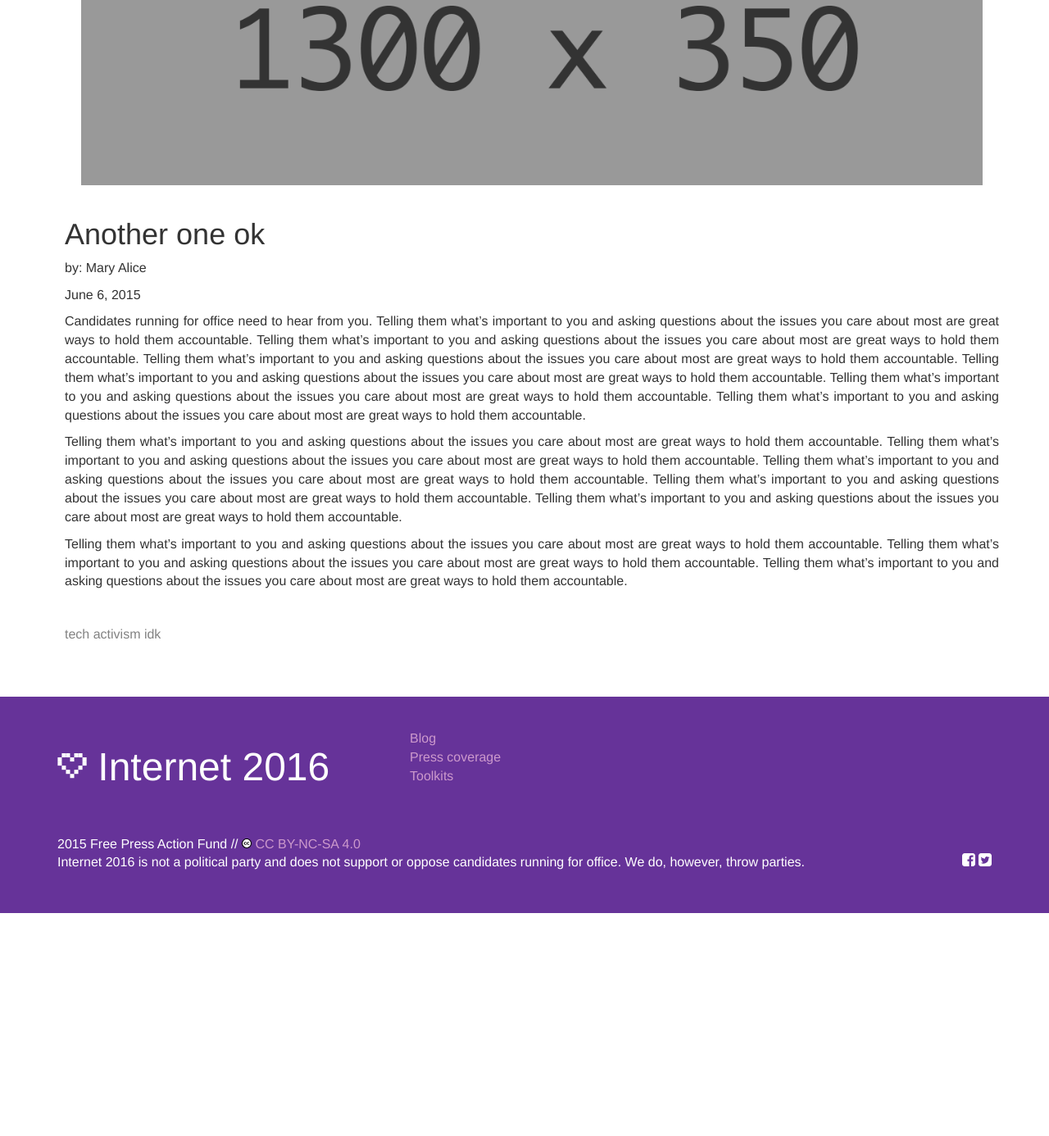
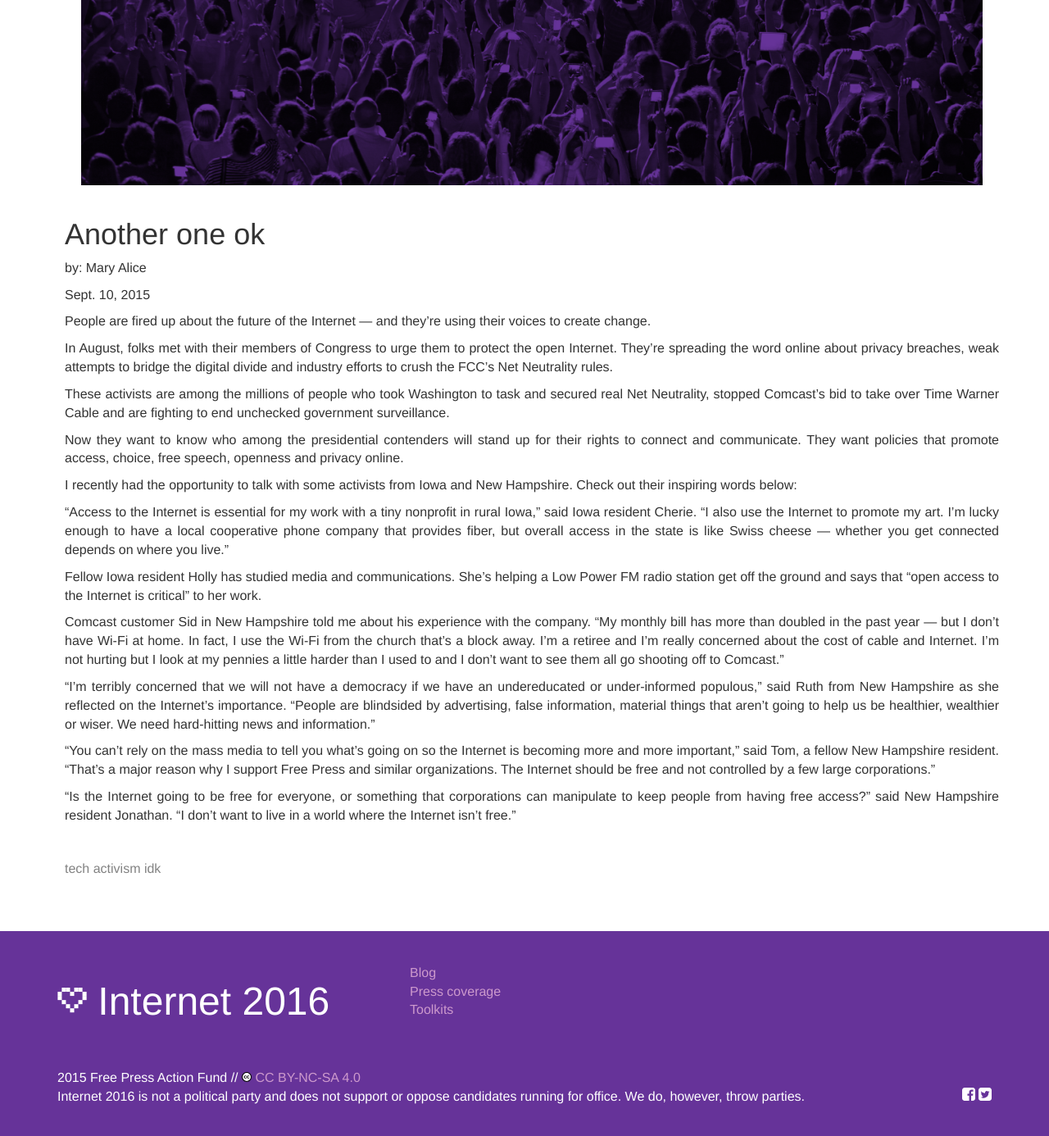
Before and after one commit to freepress/internet2016, a Jekyll site: the page built from _posts/blog/2015-01-01-another-blog-post.md, in a window 1280 px wide and 1400 px high, scrolled down 576 px. Shown: the top 1386 px of the window at 82% size. Built offline with Jekyll 4.4.1, drawn with Linux system fonts in a browser that asks for light colours; before the commit the page ends 1690 px from its top, so only the background shows below that.

Commit message:
updated with new content

```diff
--- a/_posts/blog/2015-01-01-another-blog-post.md
+++ b/_posts/blog/2015-01-01-another-blog-post.md
@@ -1,20 +1,35 @@
 ---
 layout: blogpost_single
-headerimg: 1300x350.png
+headerimg: subhead_image_Purple.png
 title: "Another one ok"
 subtitle:
-teaser: "This one is going to be a good one."
+teaser: "People are fired up about the future of the Internet — and they’re using their voices to create change."
 thumbnail: icons/cc.svg
 author: Mary Alice
-publish_date: June 6, 2015
+publish_date: Sept. 10, 2015
 tags: [tech, activism, idk]
 categories:
 - blog
 ---
 
-Candidates running for office need to hear from you. Telling them what’s important to you and asking questions about the issues you care about most are great ways to hold them accountable. Telling them what’s important to you and asking questions about the issues you care about most are great ways to hold them accountable. Telling them what’s important to you and asking questions about the issues you care about most are great ways to hold them accountable. Telling them what’s important to you and asking questions about the issues you care about most are great ways to hold them accountable. Telling them what’s important to you and asking questions about the issues you care about most are great ways to hold them accountable. Telling them what’s important to you and asking questions about the issues you care about most are great ways to hold them accountable.
+People are fired up about the future of the Internet — and they’re using their voices to create change.
 
-Telling them what’s important to you and asking questions about the issues you care about most are great ways to hold them accountable. Telling them what’s important to you and asking questions about the issues you care about most are great ways to hold them accountable. Telling them what’s important to you and asking questions about the issues you care about most are great ways to hold them accountable. Telling them what’s important to you and asking questions about the issues you care about most are great ways to hold them accountable. Telling them what’s important to you and asking questions about the issues you care about most are great ways to hold them accountable.
+In August, folks met with their members of Congress to urge them to protect the open Internet. They’re spreading the word online about privacy breaches, weak attempts to bridge the digital divide and industry efforts to crush the FCC’s Net Neutrality rules.
 
+These activists are among the millions of people who took Washington to task and secured real Net Neutrality, stopped Comcast’s bid to take over Time Warner Cable and are fighting to end unchecked government surveillance.
 
-Telling them what’s important to you and asking questions about the issues you care about most are great ways to hold them accountable. Telling them what’s important to you and asking questions about the issues you care about most are great ways to hold them accountable. Telling them what’s important to you and asking questions about the issues you care about most are great ways to hold them accountable.
+Now they want to know who among the presidential contenders will stand up for their rights to connect and communicate. They want policies that promote access, choice, free speech, openness and privacy online.
+
+I recently had the opportunity to talk with some activists from Iowa and New Hampshire. Check out their inspiring words below:
+
+“Access to the Internet is essential for my work with a tiny nonprofit in rural Iowa,” said Iowa resident Cherie. “I also use the Internet to promote my art. I’m lucky enough to have a local cooperative phone company that provides fiber, but overall access in the state is like Swiss cheese — whether you get connected depends on where you live.”
+
+Fellow Iowa resident Holly has studied media and communications. She’s helping a Low Power FM radio station get off the ground and says that “open access to the Internet is critical” to her work.
+
+Comcast customer Sid in New Hampshire told me about his experience with the company. “My monthly bill has more than doubled in the past year — but I don’t have Wi-Fi at home. In fact, I use the Wi-Fi from the church that’s a block away. I’m a retiree and I’m really concerned about the cost of cable and Internet. I’m not hurting but I look at my pennies a little harder than I used to and I don’t want to see them all go shooting off to Comcast.”
+
+“I’m terribly concerned that we will not have a democracy if we have an undereducated or under-informed populous,” said Ruth from New Hampshire as she reflected on the Internet’s importance. “People are blindsided by advertising, false information, material things that aren’t going to help us be healthier, wealthier or wiser. We need hard-hitting news and information.”
+
+“You can’t rely on the mass media to tell you what’s going on so the Internet is becoming more and more important,” said Tom, a fellow New Hampshire resident. “That’s a major reason why I support Free Press and similar organizations. The Internet should be free and not controlled by a few large corporations.”
+
+“Is the Internet going to be free for everyone, or something that corporations can manipulate to keep people from having free access?” said New Hampshire resident Jonathan. “I don’t want to live in a world where the Internet isn’t free.”
```
